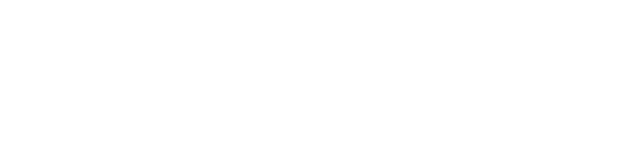
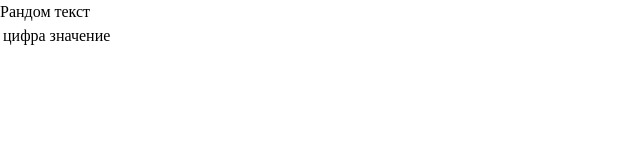
Before and after one commit to Klinkent/pink-template, a website built with webpack: page src/html/views/index.html in a window 1280 px wide. Shown: the whole page, without its empty margins (0-640 px from the left). Built offline with nearby package versions, Linux system fonts and the light colour scheme.

Commit message:
initial commit 3

```diff
--- a/src/html/views/index.html
+++ b/src/html/views/index.html
@@ -6,6 +6,42 @@
 
 <main class="page-main">
 
+   <h1 class="visually-hidden"></h1>
+   <!-- нужно поисковикам, мы не отображаем -->
+   <section class="">
+      <!-- любой отдельный модуль на сайте со своим подзаголовком -->
+      <header class=""></header>
+      <!-- хедер этого модуля -->
+      <h2 class="visually-hidden"></h2>
+      <!-- название этого модуля -->
+   </section>
+
+   <section class="">
+      <div class=""></div>
+      <!-- обертка для этого модуля -->
+      <ul class="">
+         <li class="">
+           <p class="">Рандом текст</p>
+         </li>
+       </ul>
+   </section>
+   <!-- другой модуль сайта -->
+
+   <section class="">
+      <div class=""></div>
+      <!-- обертка для этого модуля -->
+      <table class="list">
+         <tr>
+           <td class="value">
+             цифра
+           </td>
+           <td class="field">
+             значение
+           </td>
+         </tr>
+       </table>
+   </section>
+
 </main>
 
 <%= _.template(require('./../includes/footer.html'))(data) %>
```
Also changed, not shown: src/scss/style.scss (+11 -0 lines).
